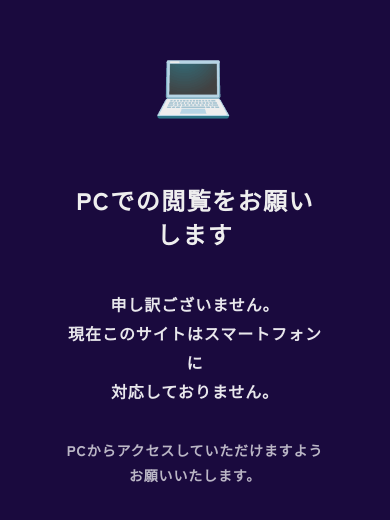
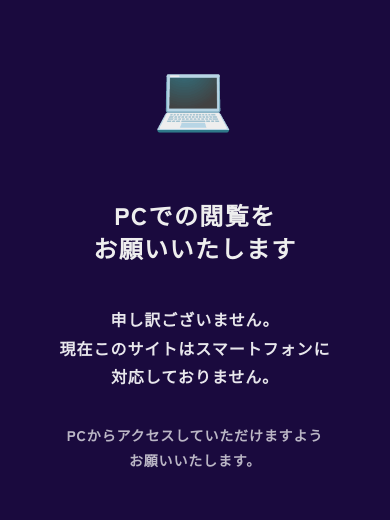
Before and after one commit to LitMusPortfolio/LitMusPortfolio.github.io, a React (Vite) app: page / in a window 390 px wide. Shown: the part 164-684 px from the top of the page. Built offline with nearby package versions, Linux system fonts and the light colour scheme.

Commit message:
fix: MobileNoticeのタイトルを改行してパディングを固定値に変更

```diff
--- a/src/components/MobileNotice.tsx
+++ b/src/components/MobileNotice.tsx
@@ -11,7 +11,7 @@ const NoticeContainer = styled.div`
   flex-direction: column;
   justify-content: center;
   align-items: center;
-  padding: ${({ theme }) => theme.space["2xl"]};
+  padding: 2rem;
   text-align: center;
   z-index: 9999;
 `;
@@ -51,7 +51,11 @@ export const MobileNotice = () => {
   return (
     <NoticeContainer>
       <IconWrapper>💻</IconWrapper>
-      <Title>PCでの閲覧をお願いします</Title>
+      <Title>
+        PCでの閲覧を
+        <br />
+        お願いいたします
+      </Title>
       <Message>
         申し訳ございません。
         <br />
```
